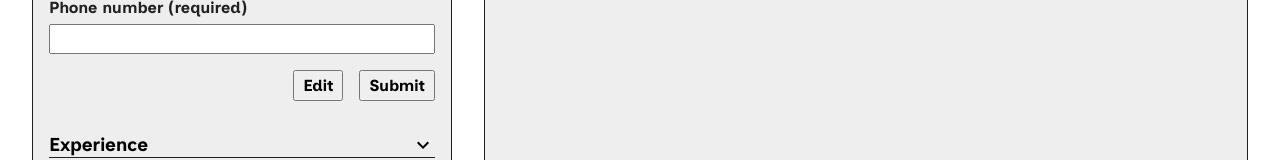
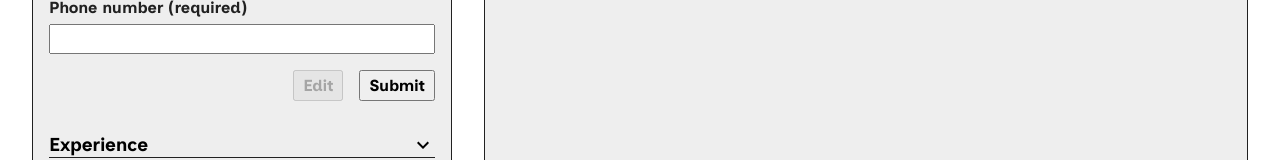
Before and after one commit to dsmchen/cv-app, a React (Vite) app: page / in a window 1280 px wide. Shown: the part 414-574 px from the top of the page. Built offline with nearby package versions, Linux system fonts and the light colour scheme.

Commit message:
feat: add disabled button logic

```diff
--- a/src/components/forms/ContactForm.jsx
+++ b/src/components/forms/ContactForm.jsx
@@ -47,7 +47,10 @@ export default function ContactForm({ contact, setContact }) {
           telError={telError}
           setTelError={setTelError}
         />
-        <FormButtonGroup setInputDisabled={setInputDisabled} />
+        <FormButtonGroup
+          inputDisabled={inputDisabled}
+          setInputDisabled={setInputDisabled}
+        />
       </AccordionPanel>
     </form>
   );
--- a/src/components/forms/EducationForm.jsx
+++ b/src/components/forms/EducationForm.jsx
@@ -74,6 +74,7 @@ export default function EducationForm({ education, setEducation }) {
           formType={label}
           education={education}
           setEducation={setEducation}
+          inputDisabled={inputDisabled}
           setInputDisabled={setInputDisabled}
         />
       </AccordionPanel>
--- a/src/components/forms/ExperienceForm.jsx
+++ b/src/components/forms/ExperienceForm.jsx
@@ -83,6 +83,7 @@ export default function ExperienceForm({ experience, setExperience }) {
           formType={label}
           experience={experience}
           setExperience={setExperience}
+          inputDisabled={inputDisabled}
           setInputDisabled={setInputDisabled}
         />
       </AccordionPanel>
--- a/src/components/forms/FormButton.jsx
+++ b/src/components/forms/FormButton.jsx
@@ -4,6 +4,7 @@ export default function FormButton({
   setExperience,
   education,
   setEducation,
+  inputDisabled,
   setInputDisabled,
 }) {
   function handleClick(e) {
@@ -62,6 +63,7 @@ export default function FormButton({
     <button
       type={label === 'Submit' ? 'submit' : 'button'}
       onClick={handleClick}
+      disabled={label === 'Edit' ? !inputDisabled : inputDisabled}
     >
       <span>{label}</span>
     </button>
--- a/src/components/forms/FormButtonGroup.jsx
+++ b/src/components/forms/FormButtonGroup.jsx
@@ -6,6 +6,7 @@ export default function FormButtonGroup({
   setExperience,
   education,
   setEducation,
+  inputDisabled,
   setInputDisabled,
 }) {
   return (
@@ -16,11 +17,13 @@ export default function FormButtonGroup({
             label="Add experience"
             experience={experience}
             setExperience={setExperience}
+            inputDisabled={inputDisabled}
           />
           <FormButton
             label="Remove experience"
             experience={experience}
             setExperience={setExperience}
+            inputDisabled={inputDisabled}
           />
         </>
       )}
@@ -30,16 +33,26 @@ export default function FormButtonGroup({
             label="Add education"
             education={education}
             setEducation={setEducation}
+            inputDisabled={inputDisabled}
           />
           <FormButton
             label="Remove education"
             education={education}
             setEducation={setEducation}
+            inputDisabled={inputDisabled}
           />
         </>
       )}
-      <FormButton label="Edit" setInputDisabled={setInputDisabled} />
-      <FormButton label="Submit" setInputDisabled={setInputDisabled} />
+      <FormButton
+        label="Edit"
+        inputDisabled={inputDisabled}
+        setInputDisabled={setInputDisabled}
+      />
+      <FormButton
+        label="Submit"
+        inputDisabled={inputDisabled}
+        setInputDisabled={setInputDisabled}
+      />
     </div>
   );
 }
--- a/src/styles/Form.css
+++ b/src/styles/Form.css
@@ -36,6 +36,10 @@ form button {
   line-height: 1.2;
 }
 
+form button:disabled {
+  cursor: not-allowed;
+}
+
 /*
   ExperienceForm and EducationForm
 */
```
